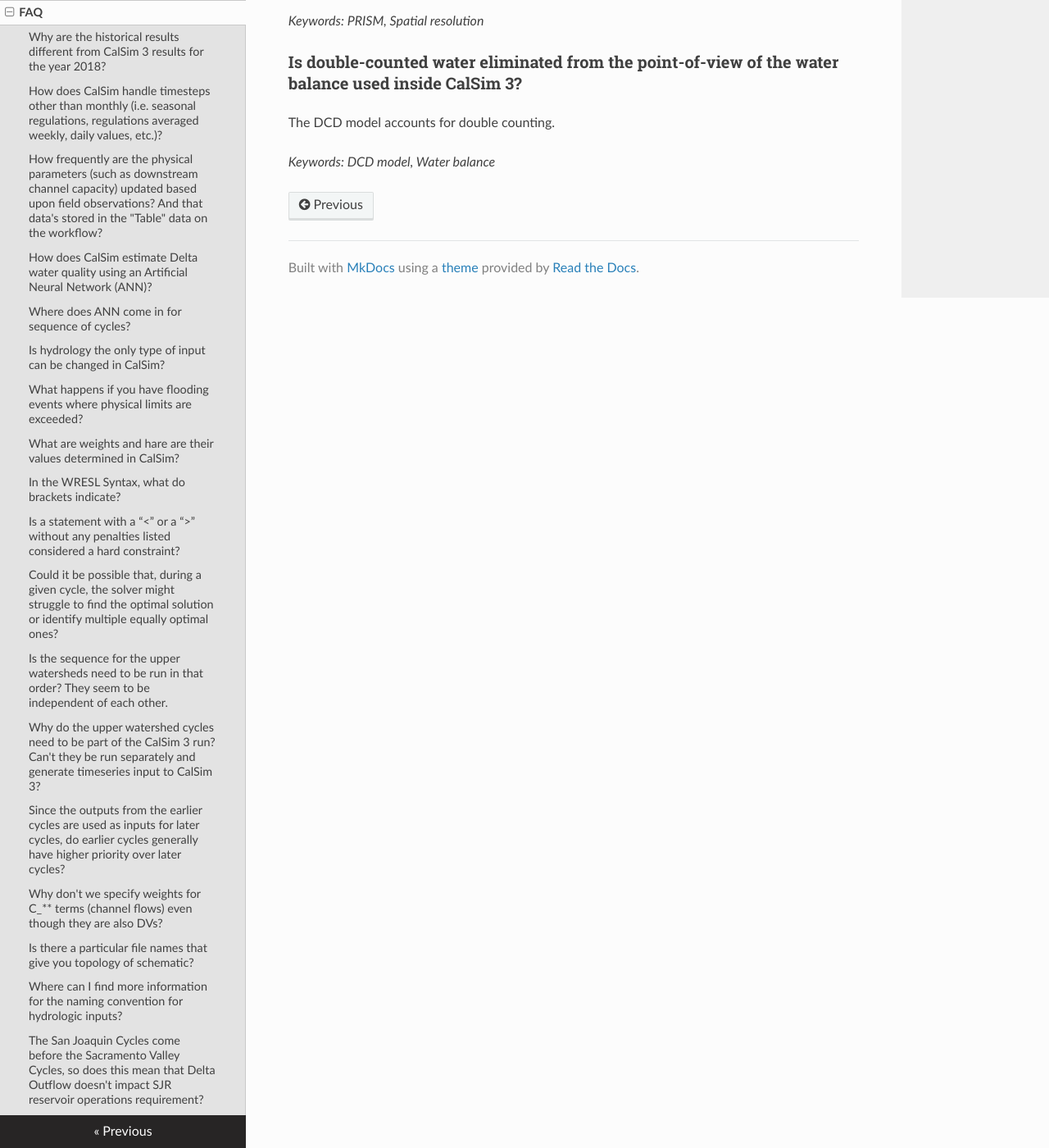
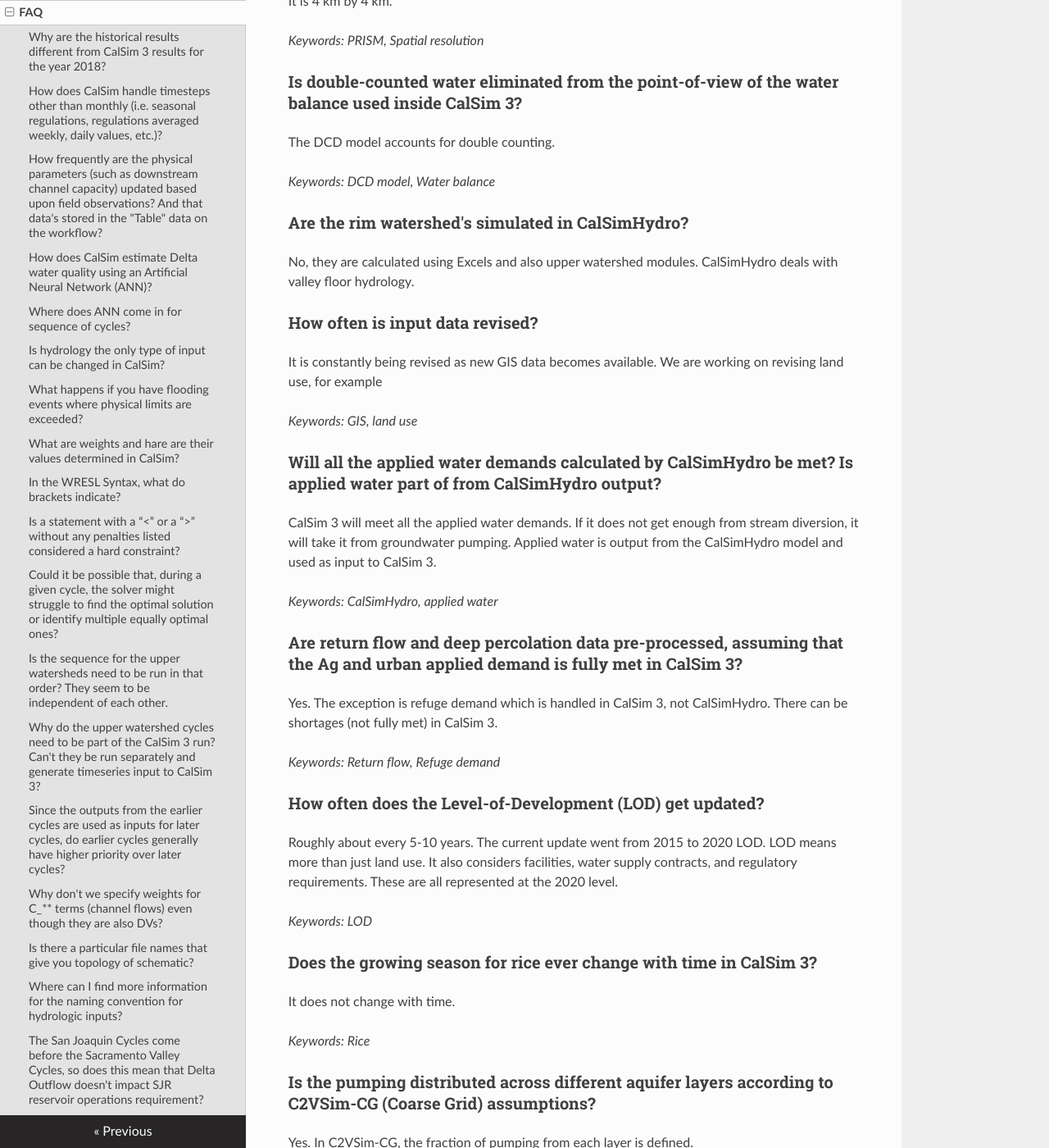
Before and after one commit to CentralValleyModeling/centralvalleymodeling.github.io, an MkDocs documentation site: the page built from docs/faq.md, in a window 1280 px wide and 1400 px high, scrolled down 7460 px. Shown: the whole window at 82% size. Built offline with MkDocs 1.6.1, drawn with Linux system fonts in a browser that asks for light colours; nearby versions of some CDN libraries; some of the changed text lies outside the part shown.

Commit message:
Session 3 QA's
Added QA's from Session 3.

```diff
--- a/docs/faq.md
+++ b/docs/faq.md
@@ -38,7 +38,7 @@ While hydrology is one of the major inputs we can change, planning studies will
 
 ### What happens if you have flooding events where physical limits are exceeded?
 
-There are flood zones for channels and reservoirs and limitations for CS3 on real-time operations.  Flood zones have large negative weights which make flood events less likely to occur. In addition, CS3 uses channel flow limits, bypass channels and weir operations to deal with flood conditions.
+There are flood zones for channels and reservoirs and limitations for CalSim 3 on real-time operations.  Flood zones have large negative weights which make flood events less likely to occur. In addition, CS3 uses channel flow limits, bypass channels and weir operations to deal with flood conditions.
 
 *Keywords: Linear Programming, Solver; physical capacity*
 
@@ -185,3 +185,51 @@ It is 4 km by 4 km.
 The DCD model accounts for double counting.
 
 *Keywords: DCD model, Water balance*
+
+### Are the rim watershed's simulated in CalSimHydro?
+No, they are calculated using Excels and also upper watershed modules. CalSimHydro deals with valley floor hydrology.
+
+### How often is input data revised?
+It is constantly being revised as new GIS data becomes available.  We are working on revising land use, for example
+
+*Keywords: GIS, land use*
+
+### Will all the applied water demands calculated by CalSimHydro be met? Is applied water part of from CalSimHydro output?
+CalSim 3 will meet all the applied water demands. If it does not get enough from stream diversion, it will take it from groundwater pumping. Applied water is output from the CalSimHydro model and used as input to CalSim 3.
+
+*Keywords: CalSimHydro, applied water*
+
+### Are return flow and deep percolation data pre-processed, assuming that the Ag and urban applied demand is fully met in CalSim 3?
+Yes. The exception is refuge demand which is handled in CalSim 3, not CalSimHydro. There can be shortages (not fully met) in CalSim 3.
+
+*Keywords: Return flow, Refuge demand*
+
+### How often does the Level-of-Development (LOD) get updated?
+Roughly about every 5-10 years.  The current update went from 2015 to 2020 LOD. LOD means more than just land use.  It also considers facilities, water supply contracts, and regulatory requirements. These are all represented at the 2020 level.
+
+*Keywords: LOD*
+
+### Does the growing season for rice ever change with time in CalSim 3?
+It does not change with time.
+
+*Keywords: Rice*
+
+### Is the pumping distributed across different aquifer layers according to C2VSim-CG (Coarse Grid) assumptions?
+Yes. In C2VSim-CG, the fraction of pumping from each layer is defined.
+
+*Keywords: C2VSim-CG, aquifer*
+
+### Please explain how the GW DLL feeds back into CalSim 3 for tile drains. Why are tile drains not simulated in CalSimHydro?
+Tile drains are used by farmers to drain the water table below the root zone to prevent oversaturation.  Tile drain outflow is retrieved from the GW DLL to CalSim 3 using a function that is invoked from the model using the WRESL language.  CalSimHydro has nothing to do with GW and only calculates recharge back into groundwater.
+
+*Keywords: GW DLL, tile drains*
+
+### What is the calibration period for the GW DLL (C2VSim-CG ver374) to provide aquifer parameters?
+It was 1922-2009.
+
+*Keywords: Calibration*
+
+### Subsidence can impact hydraulic conductivity and aquifer storage over time. Does the GW DLL dynamically account for reductions in storage capacity and changes in hydraulic conductivity, or are these as static parameters?
+The change in storage capacity is represented in the model. Hydraulic conductivity is assumed to be static.
+
+*Keywords: Subsidence, hydraulic conductivity, aquifer, GW DLL*
```
